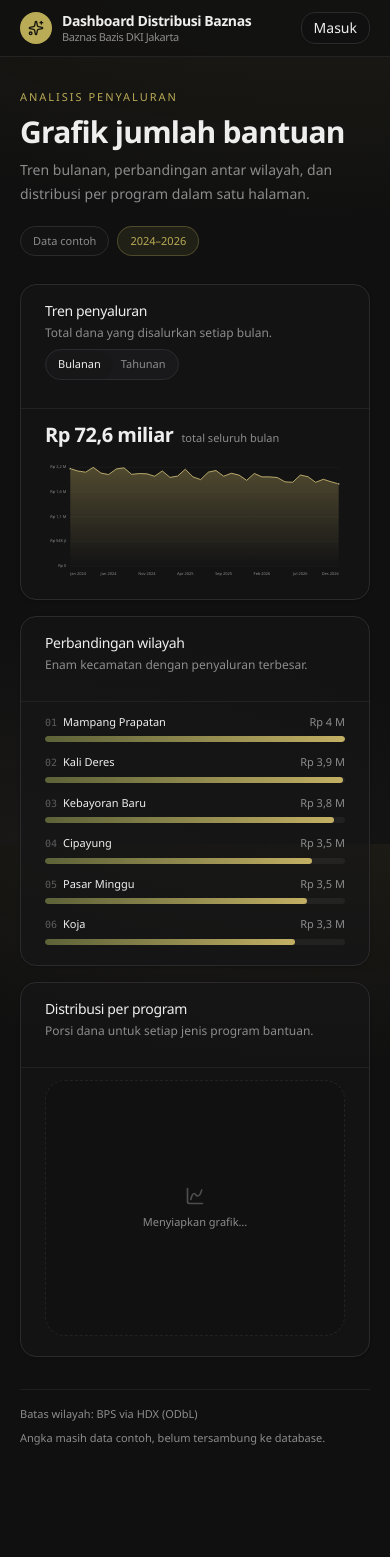
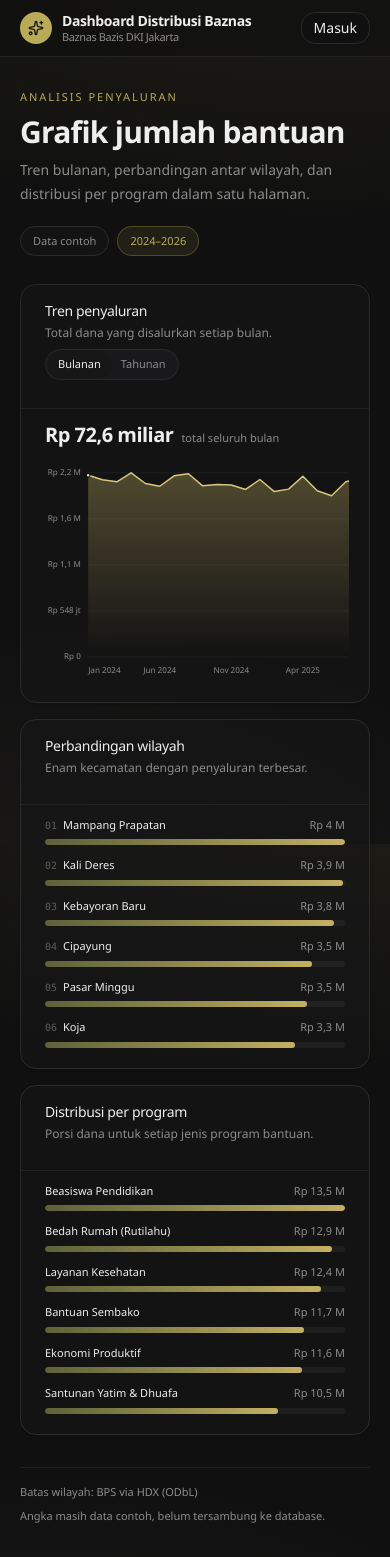
Before and after one commit to mnurminto/DashDist, a Next.js app: page /grafik in a window 390 px wide. Before the commit the page ends 1479 px from the top, so only its background shows below. Built offline with nearby package versions, Linux system fonts and the light colour scheme.

Commit message:
Tambah grafik distribusi per program dan grafik bisa digeser di ponsel

```diff
--- a/src/app/grafik/page.tsx
+++ b/src/app/grafik/page.tsx
@@ -1,28 +1,10 @@
 import type { Metadata } from "next";
-import { ChartSpline } from "lucide-react";
+import { GrafikProgram } from "@/components/dashboard/grafik-program";
 import { GrafikTren } from "@/components/dashboard/grafik-tren";
 import { GrafikWilayah } from "@/components/dashboard/grafik-wilayah";
-import { KartuGrafik } from "@/components/dashboard/kartu-grafik";
 import { Shell } from "@/components/dashboard/shell";
 
 export const metadata: Metadata = { title: "Grafik Jumlah Bantuan" };
-
-/** Ruang grafik sementara; diisi oleh komponen grafik pada langkah berikutnya. */
-function SlotGrafik({ tinggi = "h-72" }: { tinggi?: string }) {
-  return (
-    <div
-      className={`flex ${tinggi} items-center justify-center rounded-xl border border-dashed border-border/70 bg-background/40`}
-    >
-      <div className="flex flex-col items-center gap-2 text-center">
-        <ChartSpline
-          className="size-5 text-muted-foreground/50"
-          aria-hidden="true"
-        />
-        <p className="text-[11px] text-muted-foreground">Menyiapkan grafik…</p>
-      </div>
-    </div>
-  );
-}
 
 export default function GrafikPage() {
   return (
@@ -56,16 +38,8 @@
         className="mt-7 grid gap-4 xl:grid-cols-3"
       >
         <GrafikTren />
-
         <GrafikWilayah />
-
-        <KartuGrafik
-          judul="Distribusi per program"
-          keterangan="Porsi dana untuk setiap jenis program bantuan."
-          className="xl:col-span-3"
-        >
-          <SlotGrafik tinggi="h-64" />
-        </KartuGrafik>
+        <GrafikProgram />
       </section>
 
       <footer className="mt-8 flex flex-wrap items-center justify-between gap-2 border-t border-border/60 pt-4 text-[11px] text-muted-foreground">
--- a/src/components/dashboard/grafik-garis.tsx
+++ b/src/components/dashboard/grafik-garis.tsx
@@ -59,7 +59,7 @@
   const langkahLabel = Math.max(1, Math.ceil(data.length / 8));
   const garisGrid = [0, 0.25, 0.5, 0.75, 1];
 
-  function saatGerak(e: React.MouseEvent<SVGSVGElement>) {
+  function saatGerak(e: React.PointerEvent<SVGSVGElement>) {
     if (data.length === 0) return;
     const kotak = e.currentTarget.getBoundingClientRect();
     const rasio = ((e.clientX - kotak.left) / kotak.width) * LEBAR;
@@ -72,17 +72,18 @@
   const titikAktif = aktif !== null ? data[aktif] : null;
 
   return (
-    <div className="relative">
+    <div className="relative -mx-1 overflow-x-auto">
       <svg
         viewBox={`0 0 ${LEBAR} ${tinggi}`}
-        className="h-auto w-full touch-none"
+        className="h-auto w-full min-w-[560px] touch-pan-y sm:min-w-0"
         role="img"
         aria-label={
           ringkasan ??
           `Grafik garis dengan ${data.length} titik, nilai tertinggi ${format(maks)}.`
         }
-        onMouseMove={saatGerak}
-        onMouseLeave={() => setAktif(null)}
+        onPointerMove={saatGerak}
+        onPointerDown={saatGerak}
+        onPointerLeave={() => setAktif(null)}
       >
         <defs>
           <linearGradient id="garis-area" x1="0" y1="0" x2="0" y2="1">
@@ -107,7 +108,7 @@
                 x={PAD.kiri - 10}
                 y={y + 3}
                 textAnchor="end"
-                fontSize={10}
+                fontSize={11}
                 fill="#8d8c8c"
               >
                 {formatRupiahRingkas(maks * (1 - rasio))}
@@ -150,7 +151,7 @@
                 textAnchor={
                   i === 0 ? "start" : i === data.length - 1 ? "end" : "middle"
                 }
-                fontSize={10}
+                fontSize={11}
                 fill="#8d8c8c"
               >
                 {titik.label}
--- /dev/null
+++ b/src/components/dashboard/grafik-program.tsx
@@ -0,0 +1,55 @@
+"use client";
+
+import { useMemo } from "react";
+import { GrafikBatang } from "@/components/dashboard/grafik-batang";
+import { KartuGrafik } from "@/components/dashboard/kartu-grafik";
+import { PROGRAM } from "@/lib/dashboard/mock-data";
+import { saring } from "@/lib/dashboard/penyaluran";
+
+/** Porsi dana tiap program bantuan terhadap total penyaluran. */
+export function GrafikProgram() {
+  const data = useMemo(() => {
+    const baris = saring({
+      wilayah: "semua",
+      program: "semua",
+      periode: "semua",
+    });
+    const danaPerProgram = new Map<string, number>();
+
+    for (const item of baris) {
+      danaPerProgram.set(
+        item.program,
+        (danaPerProgram.get(item.program) ?? 0) + item.dana,
+      );
+    }
+
+    const total = [...danaPerProgram.values()].reduce(
+      (jumlah, nilai) => jumlah + nilai,
+      0,
+    );
+
+    return PROGRAM.map((program) => {
+      const nilai = danaPerProgram.get(program.id) ?? 0;
+      const share = total > 0 ? (nilai / total) * 100 : 0;
+      return {
+        label: program.nama,
+        nilai,
+        keterangan: `${share.toLocaleString("id-ID", {
+          maximumFractionDigits: 1,
+        })}% dari total`,
+      };
+    })
+      .filter((item) => item.nilai > 0)
+      .sort((a, b) => b.nilai - a.nilai);
+  }, []);
+
+  return (
+    <KartuGrafik
+      judul="Distribusi per program"
+      keterangan="Porsi dana untuk setiap jenis program bantuan."
+      className="xl:col-span-3"
+    >
+      <GrafikBatang data={data} bernomor={false} />
+    </KartuGrafik>
+  );
+}
```
